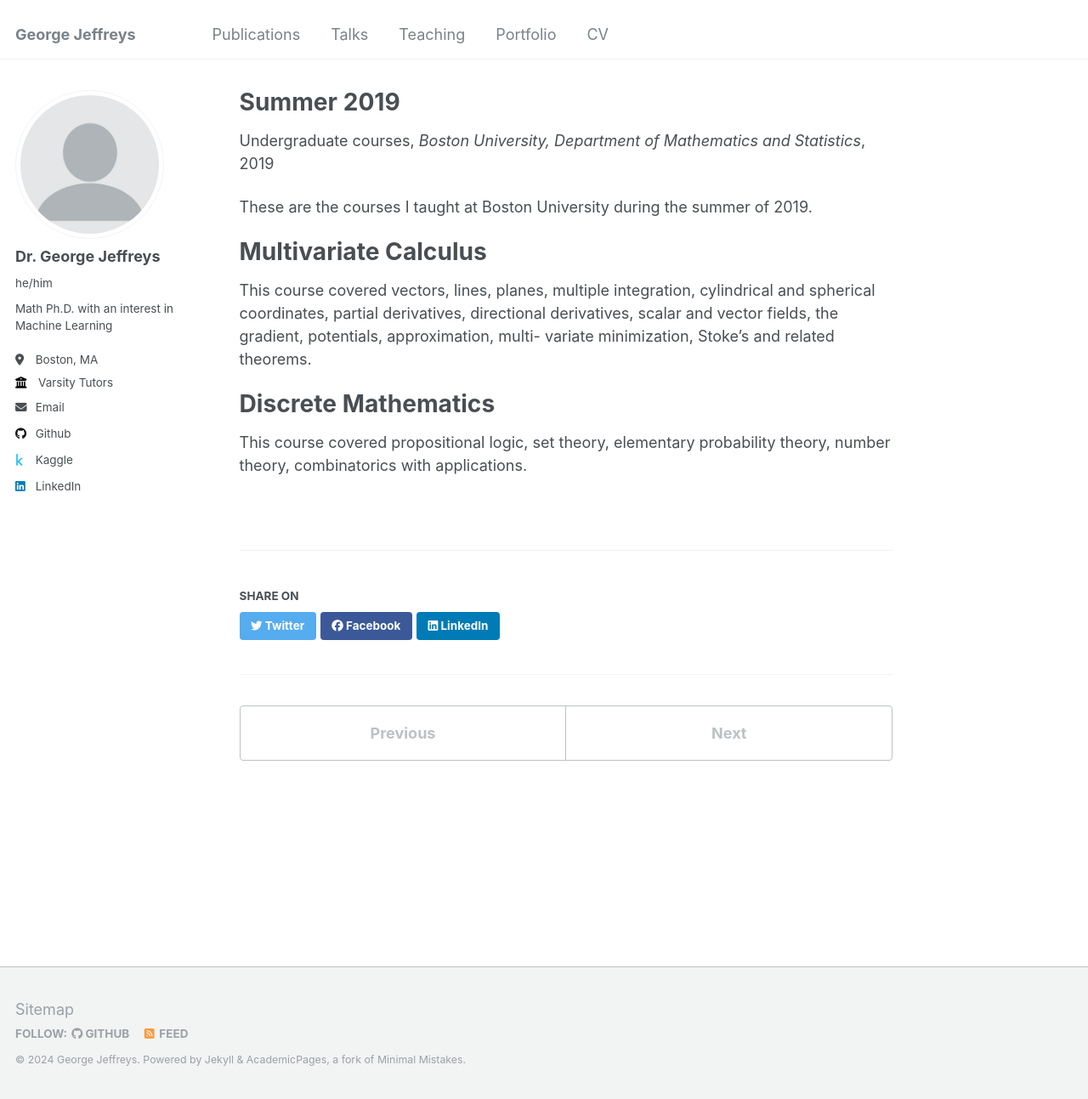
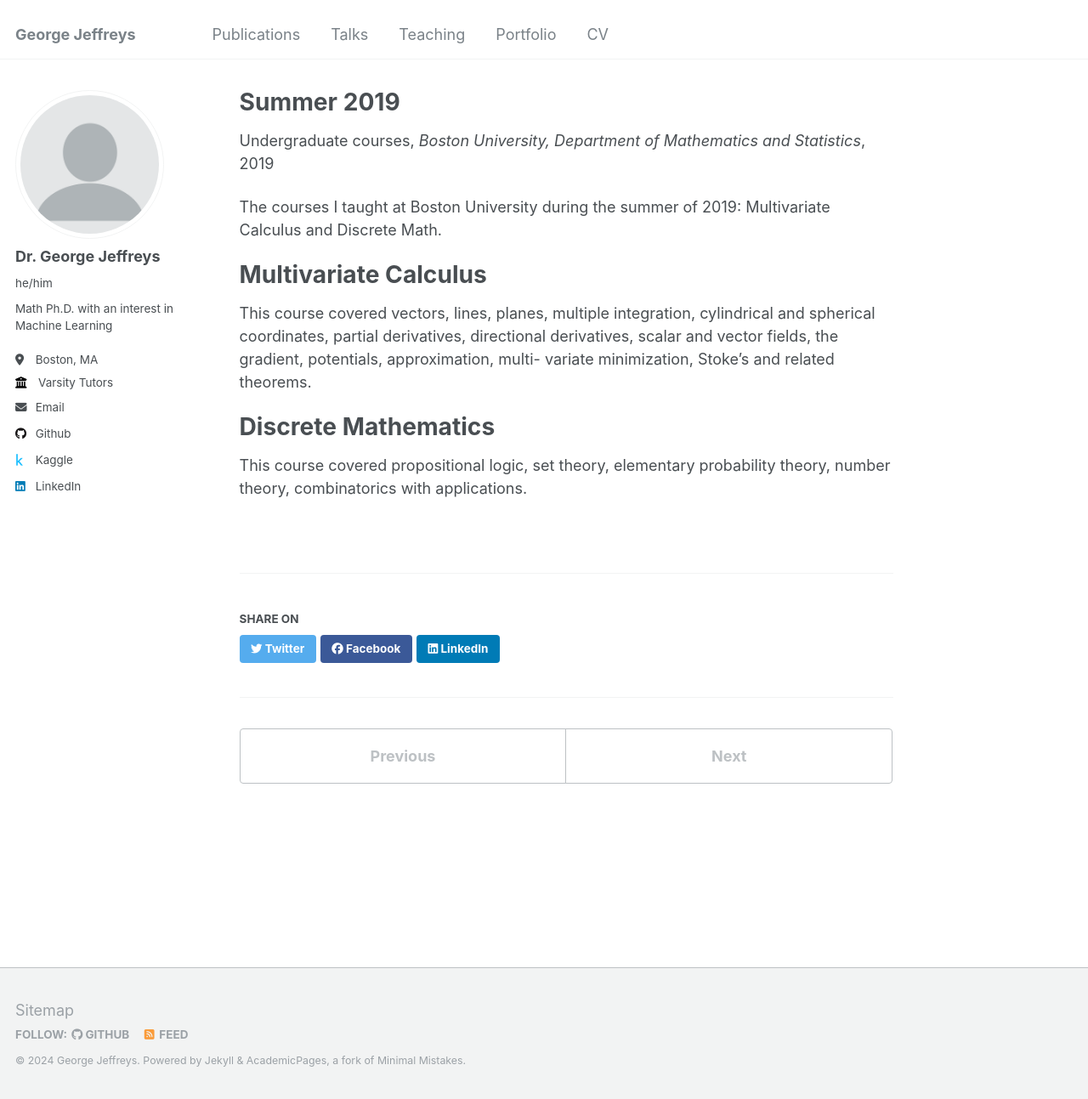
Before and after one commit to G-Jeffreys/G-Jeffreys.github.io, a Jekyll site: the page built from _teaching/2015-spring-teaching-2.md, in a window 1280 px wide and 1293 px high. Shown: the whole window at 85% size. Built offline with Jekyll 4.4.1, drawn with Linux system fonts in a browser that asks for light colours.

Commit message:
Update 2015-spring-teaching-2.md

```diff
--- a/_teaching/2015-spring-teaching-2.md
+++ b/_teaching/2015-spring-teaching-2.md
@@ -8,7 +8,7 @@ date: 2019-06-01
 location: "Boston, MA"
 ---
 
-These are the courses I taught at Boston University during the summer of 2019.
+The courses I taught at Boston University during the summer of 2019: Multivariate Calculus and Discrete Math.
 
 Multivariate Calculus
 ======
```
